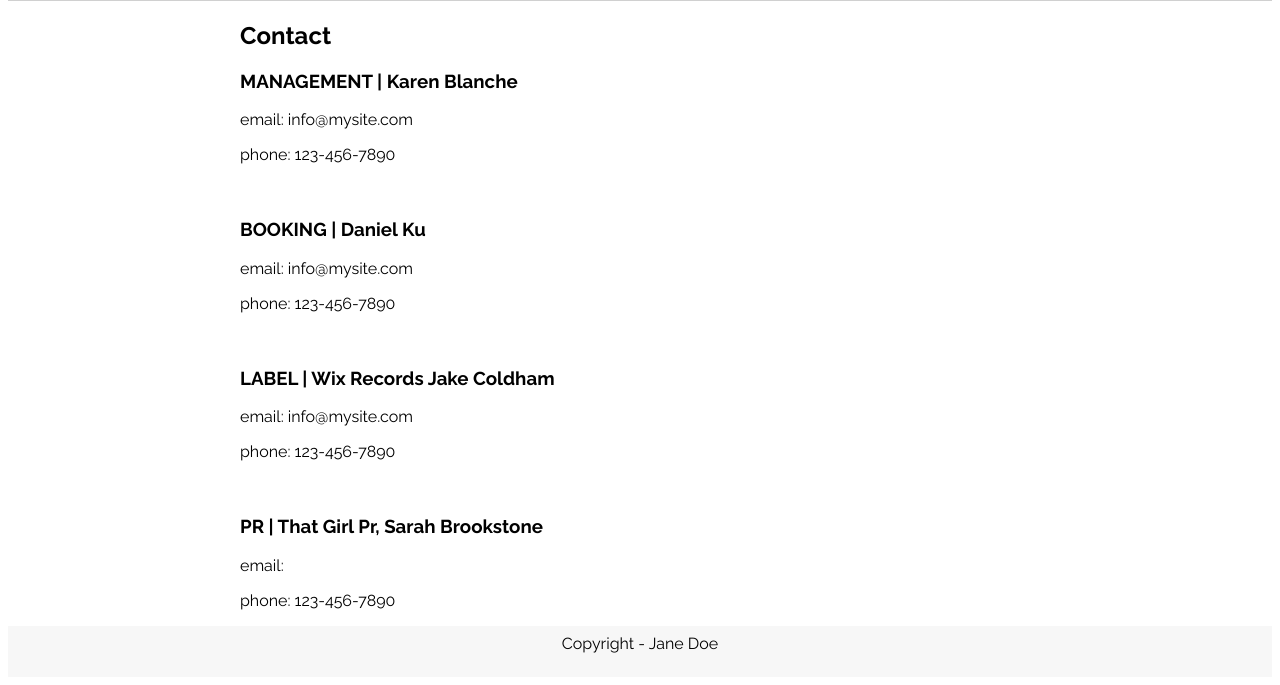
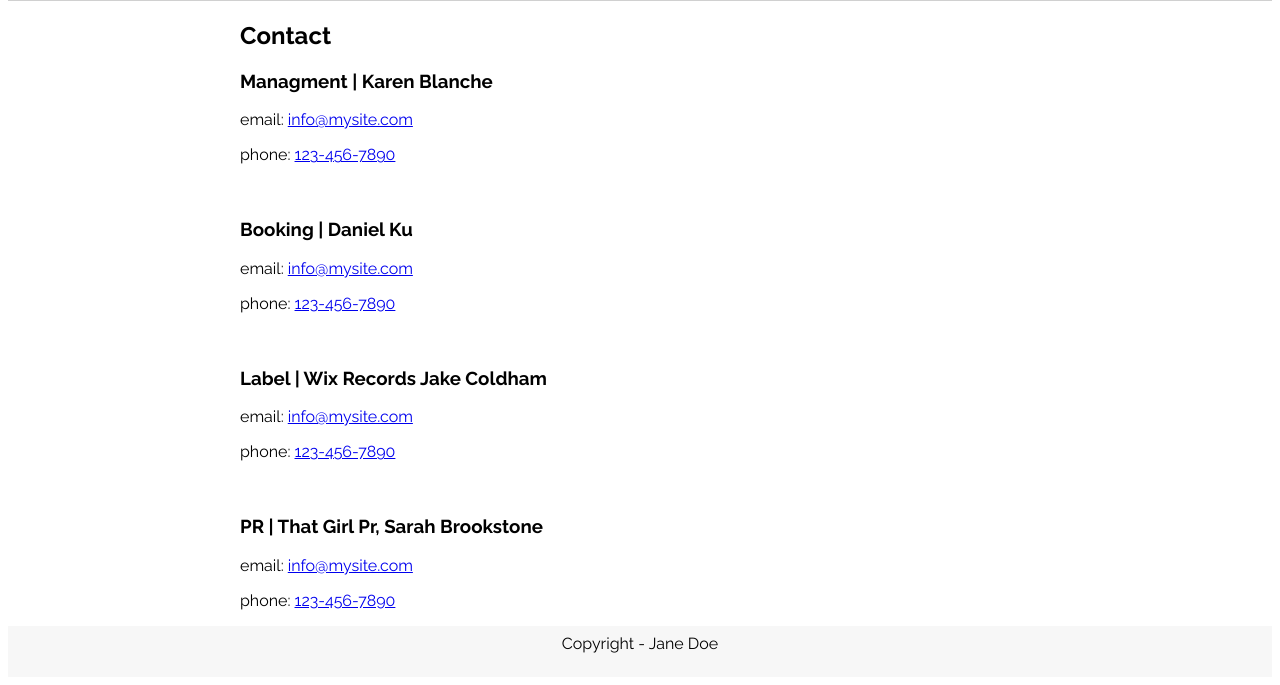
Before and after one commit to netomachado/jane-doe, a plain HTML site: page contact.html in a window 1280 px wide. Shown: the part 124-809 px from the top of the page. Drawn offline with Linux system fonts and the light colour scheme.

Commit message:
finalização do css da pagina

```diff
--- a/contact.html
+++ b/contact.html
@@ -21,30 +21,34 @@
            </ul>
         </nav>
     </header>
-    <main id="contact">
+    <main class="contact">
         <h2>Contact</h2>
-        <div>
-        <h3>MANAGEMENT | Karen Blanche</h3>
-        <p>email: info@mysite.com</p>
-        <p>phone: 123-456-7890</p>
+        <div class="team">
+        <h3>
+            <span>Managment</span> | Karen Blanche</h3>
+        <p>email: <a href="mailto: webmaster@example.com">info@mysite.com</a> </p>
+        <p>phone: <a href="tel: +123-456-7890">123-456-7890</a></p>
         </div>
         <br>
-        <div>
-        <h3>BOOKING | Daniel Ku</h3>
-        <p>email: info@mysite.com</p>
-        <p>phone: 123-456-7890</p>
+        <div class="team">
+        <h3>
+            <span>Booking</span> | Daniel Ku</h3>
+            <p>email: <a href="mailto: webmaster@example.com">info@mysite.com</a> </p>
+            <p>phone: <a href="tel: +123-456-7890">123-456-7890</a></p>
         </div>
         <br>
-        <div>
-        <h3>LABEL | Wix Records Jake Coldham</h3>
-        <p>email: info@mysite.com</p>
-        <p>phone: 123-456-7890</p>
+        <div class="team">
+        <h3>
+            <span>Label</span> | Wix Records Jake Coldham</h3>
+        <p>email: <a href="mailto: webmaster@example.com">info@mysite.com</a> </p>
+        <p>phone: <a href="tel: +123-456-7890">123-456-7890</a></p>
         </div>
         <br>
-        <div>
-        <h3>PR | That Girl Pr, Sarah Brookstone</h3>
-        <p>email:</p>
-        <p>phone: 123-456-7890</p>
+        <div class="team">
+        <h3>
+            <span>PR</span> | That Girl Pr, Sarah Brookstone</h3>
+        <p>email: <a href="mailto: webmaster@example.com">info@mysite.com</a> </p>
+        <p>phone: <a href="tel: +123-456-7890">123-456-7890</a></p>
         </div>
     </main>
     <footer>
--- a/css/style.css
+++ b/css/style.css
@@ -58,15 +58,19 @@ ul.anchor-block li a {
     width: 100%;
 }
 
-#contact {
+.contact {
     text-align: left;
     max-width: 800px;
     margin: 0 auto;
     width: 100%;
 }
 
-#contact div {
-    border-bottom: solid 1 px black;
+.team {
+    border-bottom: solid 1 px gray;
+    text-align: left;
+    max-width: 800px;
+    margin: 0 auto;
+    width: 100%;
 }
 
 iframe {
```
